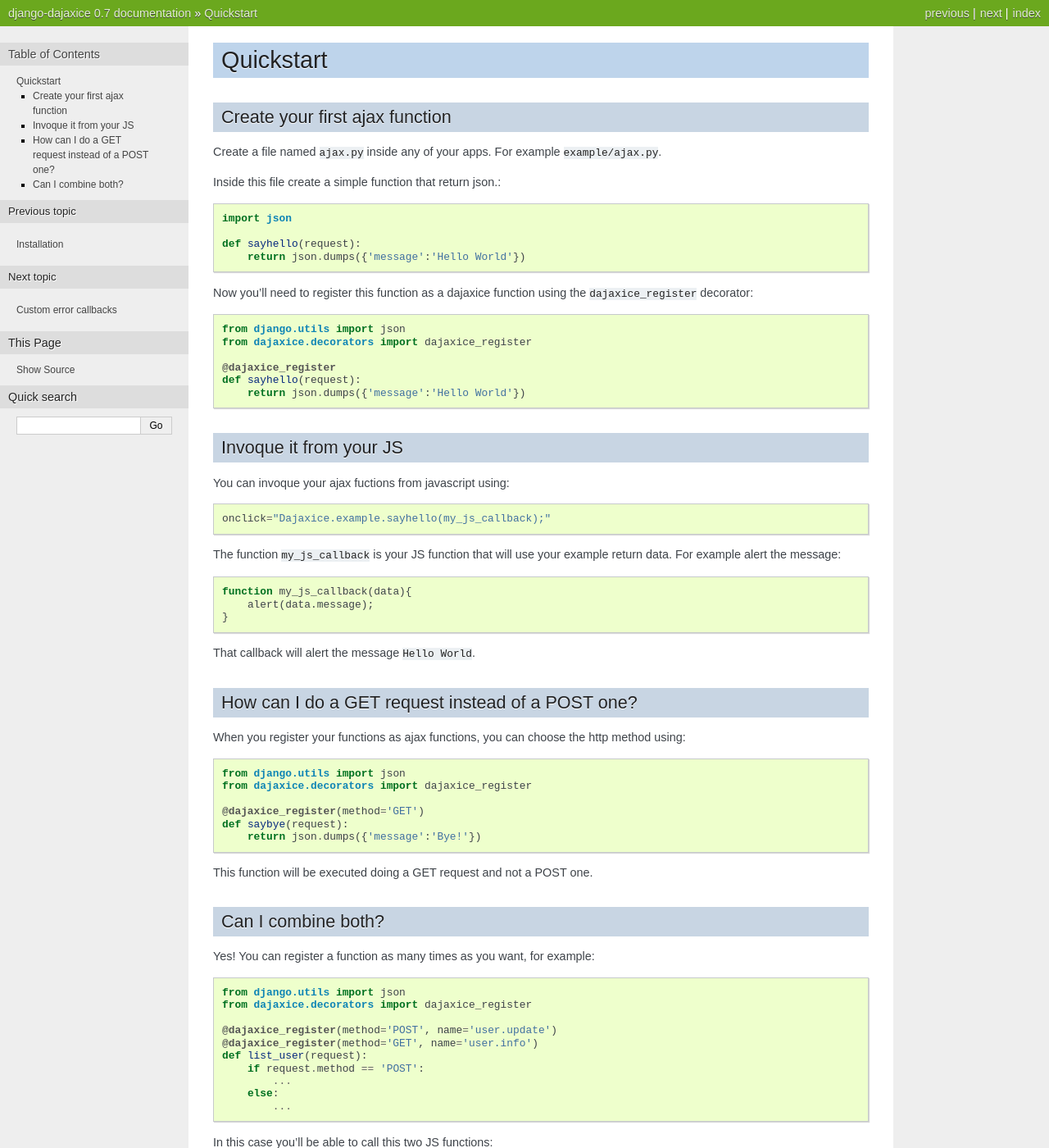
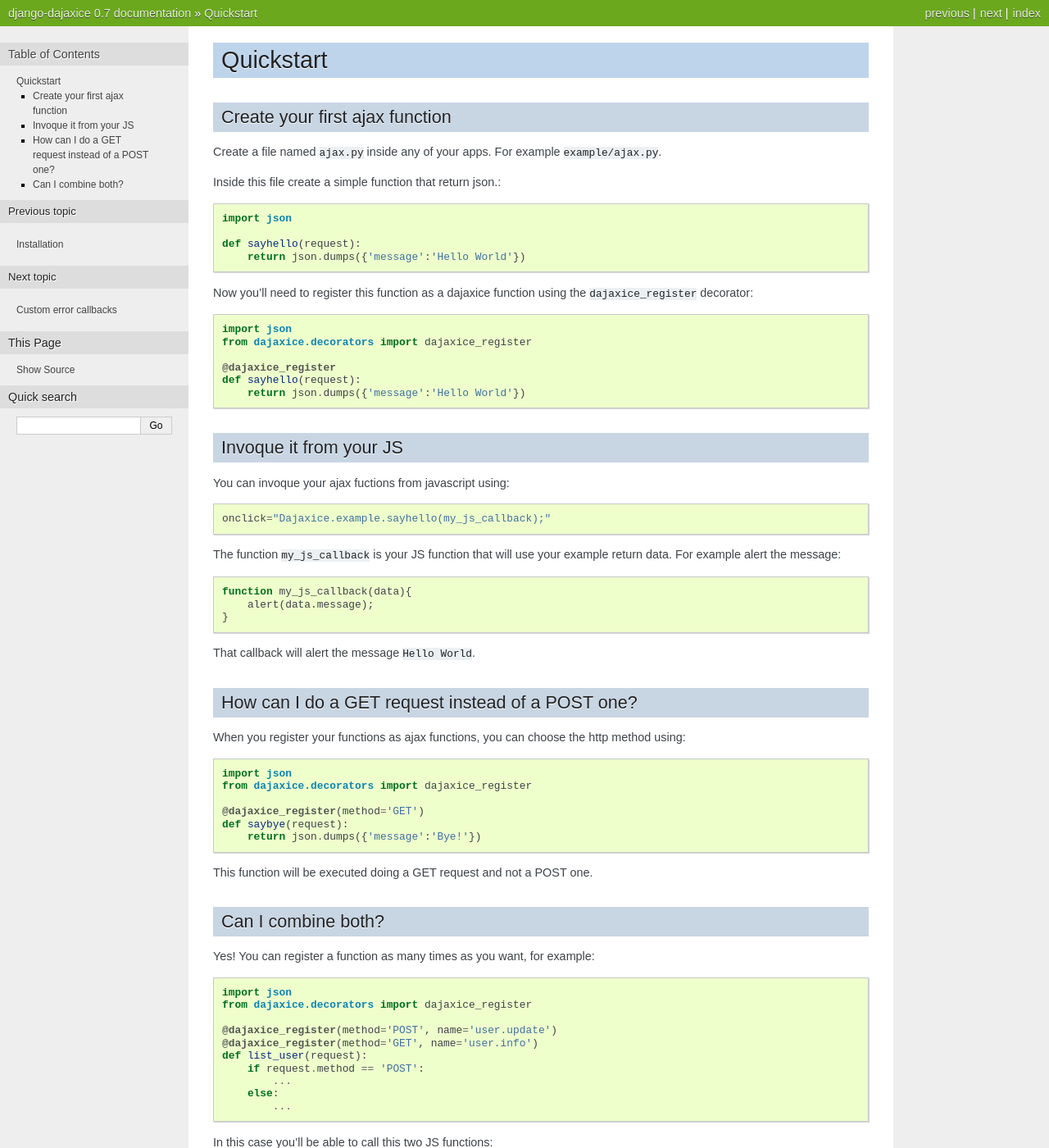
Before and after one commit to jorgebastida/django-dajaxice, a Sphinx documentation site: the page built from docs/quickstart.rst, in a window 1280 px wide and 1400 px high. Shown: the whole window at 82% size. Built offline with Sphinx 7.4.7, drawn with Linux system fonts in a browser that asks for light colours; the version number is read from the project's files by our own code.

Commit message:
Using built-in json lib instead of django.utils.json
django.utils.json do not exists any more (checked on django 1.8 and 1.9)

```diff
--- a/docs/quickstart.rst
+++ b/docs/quickstart.rst
@@ -14,7 +14,7 @@ Inside this file create a simple function that return json.::
 
 Now you'll need to register this function as a dajaxice function using the ``dajaxice_register`` decorator::
 
-    from django.utils import json
+    import json
     from dajaxice.decorators import dajaxice_register
 
     @dajaxice_register
@@ -46,7 +46,7 @@ How can I do a GET request instead of a POST one?
 
 When you register your functions as ajax functions, you can choose the http method using::
 
-    from django.utils import json
+    import json
     from dajaxice.decorators import dajaxice_register
 
     @dajaxice_register(method='GET')
@@ -61,7 +61,7 @@ Can I combine both?
 
 Yes! You can register a function as many times as you want, for example::
 
-    from django.utils import json
+    import json
     from dajaxice.decorators import dajaxice_register
 
     @dajaxice_register(method='POST', name='user.update')
```
